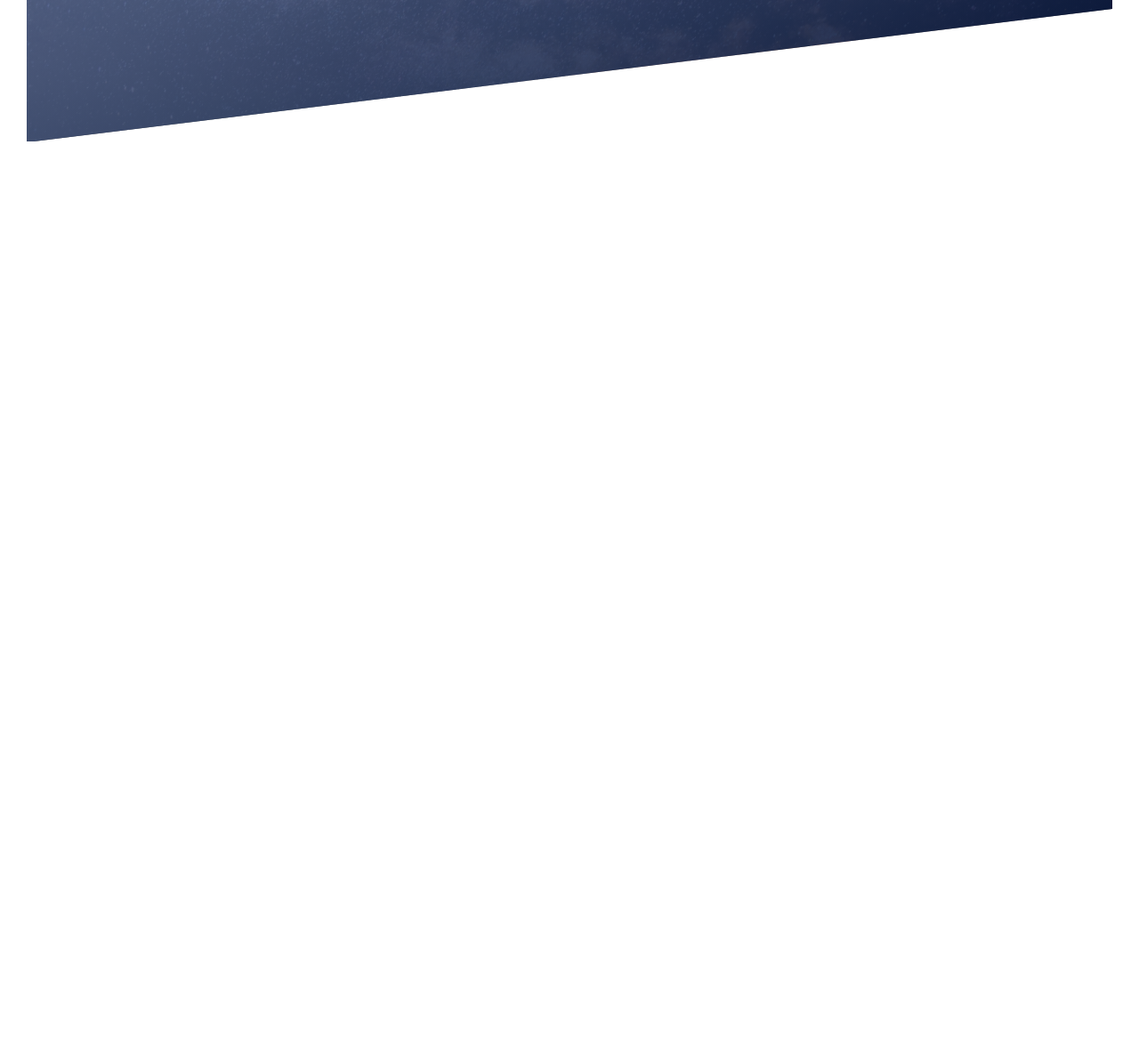
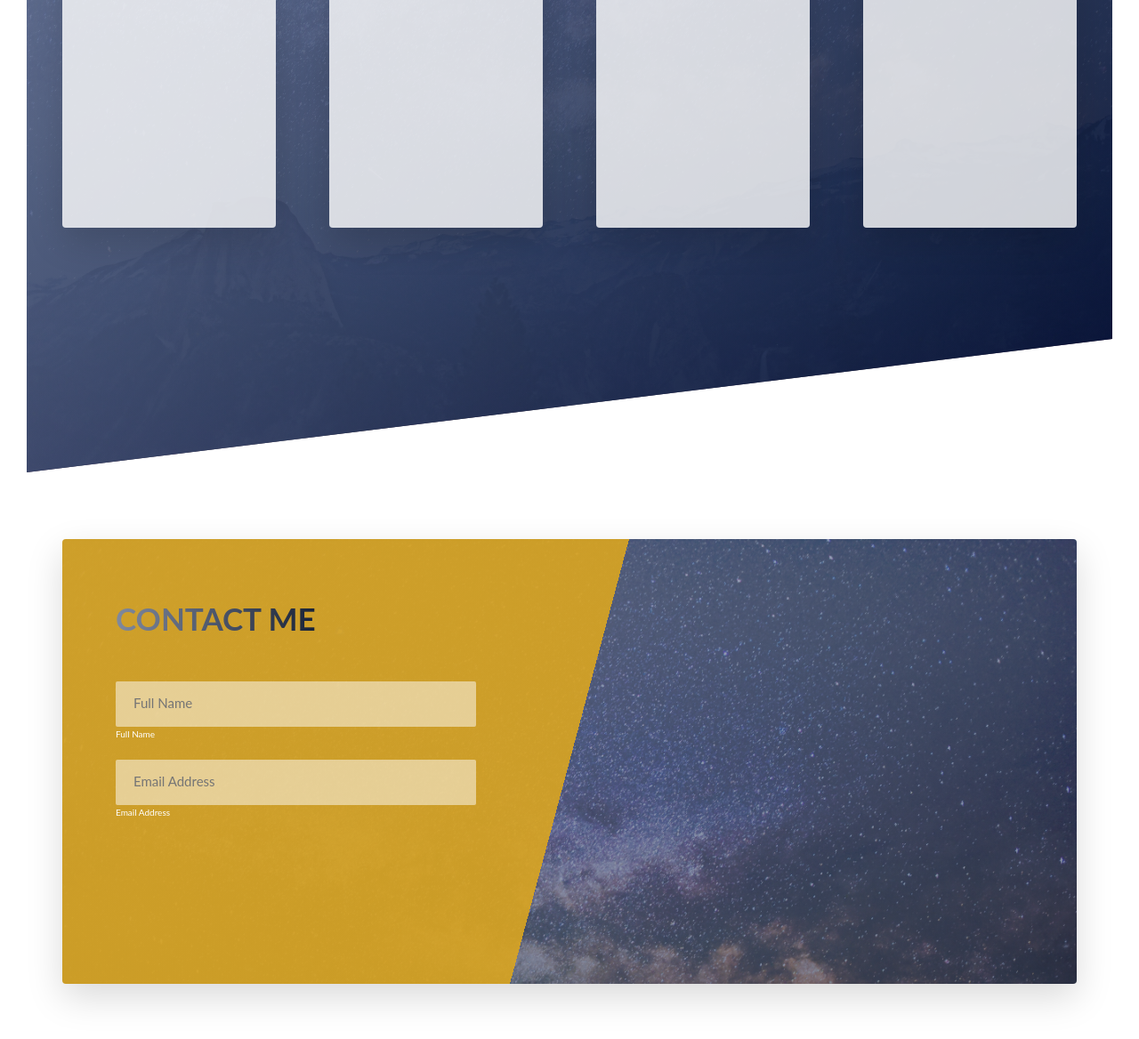
Before and after one commit to marcusp619/marks-blog, a website: page index.html in a window 1280 px wide. Shown: the part 1874-3042 px from the top of the page at 89% size. Before the commit the page ends 2033 px from the top, so only its background shows below. Drawn offline with Linux system fonts and the light colour scheme.

Commit message:
Added form element

```diff
--- a/index.html
+++ b/index.html
@@ -94,6 +94,34 @@
                     </div>
                 </div>
             </section>
+
+            <section class="section-contact">
+                <div class="row">
+                    <div class="contact">
+                       <div class="contact__form">
+                           <form action="#" class="form">
+                                <div class="u-margin-bottom-medium">
+                                    <h2 class="heading-secondary">
+                                        Contact Me
+                                    </h2>
+                                </div>
+
+                               <div class="form__group">
+                                   <input type="text" id="name" class="form__input" placeholder="Full Name" required>
+                                   <label for="name" class="form__label">Full Name</label>
+                               </div>
+
+                               <div class="form__group">
+                                   <input type="email" id="email" class="form__input" placeholder="Email Address" required>
+                                   <label for="email" class="form__label">Email Address</label>
+                               </div>
+
+
+                           </form>
+                       </div>
+                    </div>
+                </div>
+            </section>
         </main>
 
         <!-- <section class="grid-test">
--- a/sass/abstracts/_variables.scss
+++ b/sass/abstracts/_variables.scss
@@ -3,10 +3,17 @@ $color-almost-lavendar: #7887AB;
 $color-grey-blue: #4F628E;
 $color-evening-blue: #162955;
 $color-dark-blue: #061539;
+
 $color-white: #ffffff;
 $color-black: #000;
+
 $color-grey-light-1: #f7f7f7;
 $color-text: #707C80;
+
+$color-grey-dark: #777;
+$color-grey-darker: #999;
+
+
 $color-goldenrod: #daa520;
 
 //Font
--- a/sass/components/_blog-box.scss
+++ b/sass/components/_blog-box.scss
@@ -6,6 +6,8 @@
   border-radius: 4px;
   box-shadow: 0 1.5rem 4rem rgba($color-black, .15);
   transition: transform .5s;
+  height: 50rem;
+  width: 100%;
 
   &:hover {
     transform: translateY(-1.5rem) scale(1.03);
--- /dev/null
+++ b/sass/components/_form.scss
@@ -0,0 +1,33 @@
+.form {
+
+  &__group:not(:last-child) {
+    margin-bottom: 2rem;
+  }
+
+  &__input {
+    font-size: 1.5rem;
+    font-family: inherit;
+    padding: 1.5rem 2rem;
+    border-radius: 2px;
+    background-color: rgba($color-white, .5);
+    border: none;
+    border-bottom: 3px solid transparent;
+    width: 90%;
+    display: block;
+
+    &:focus {
+      outline: none;
+      box-shadow: 0 1rem 2rem rgba($color-black, .1);
+      border-bottom: 3px solid $color-almost-lavendar;
+    }
+  }
+
+  &::-webkit-input-placeholder {
+
+  }
+
+  &__label {
+
+  }
+
+}
--- a/sass/main.scss
+++ b/sass/main.scss
@@ -10,6 +10,7 @@
 @import "components/button";
 @import "components/composition";
 @import "components/blog-box";
+@import "components/form";
 
 
 @import "layout/grid";
--- a/sass/pages/_home.scss
+++ b/sass/pages/_home.scss
@@ -16,3 +16,24 @@
     transform: skewY(7deg);
   }
 }
+
+.section-contact {
+  padding: 15rem 0;
+}
+
+.contact {
+  background-image: linear-gradient(105deg,
+                                    rgba($color-goldenrod, .9) 0%,
+                                    rgba($color-goldenrod, .9) 50%,
+                                    transparent 50%),
+                                    linear-gradient(to bottom right, rgba($color-almost-lavendar, 0.7), rgba($color-dark-blue, 0.5)), url(../img/blog-bg.jpeg); //change image
+  background-size:cover;
+  height: 50rem; //testing purpose
+  border-radius: 4px;
+  box-shadow: 0 1.5rem 4rem rgba($color-black, .15);
+
+  &__form {
+    width: 50%;
+    padding: 6rem;
+  }
+}
```
Also changed, not shown: css/main.css.
